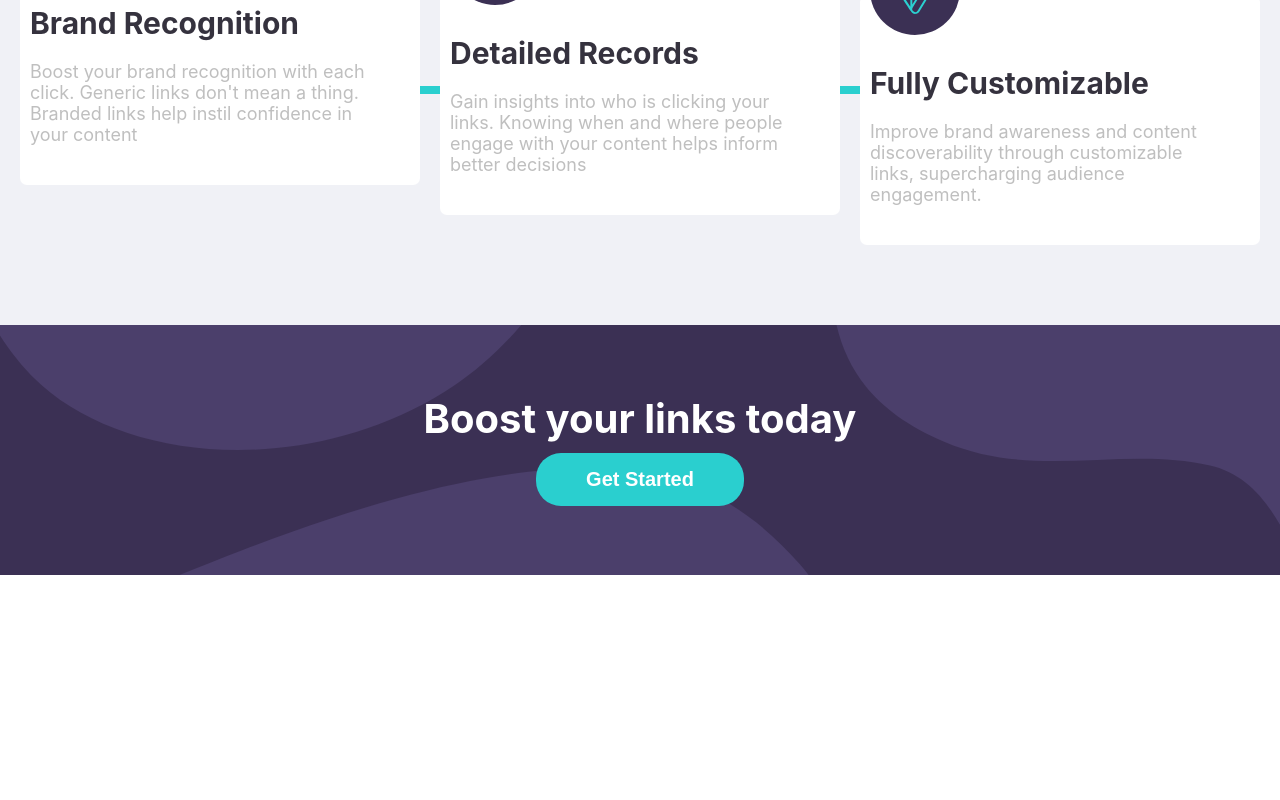
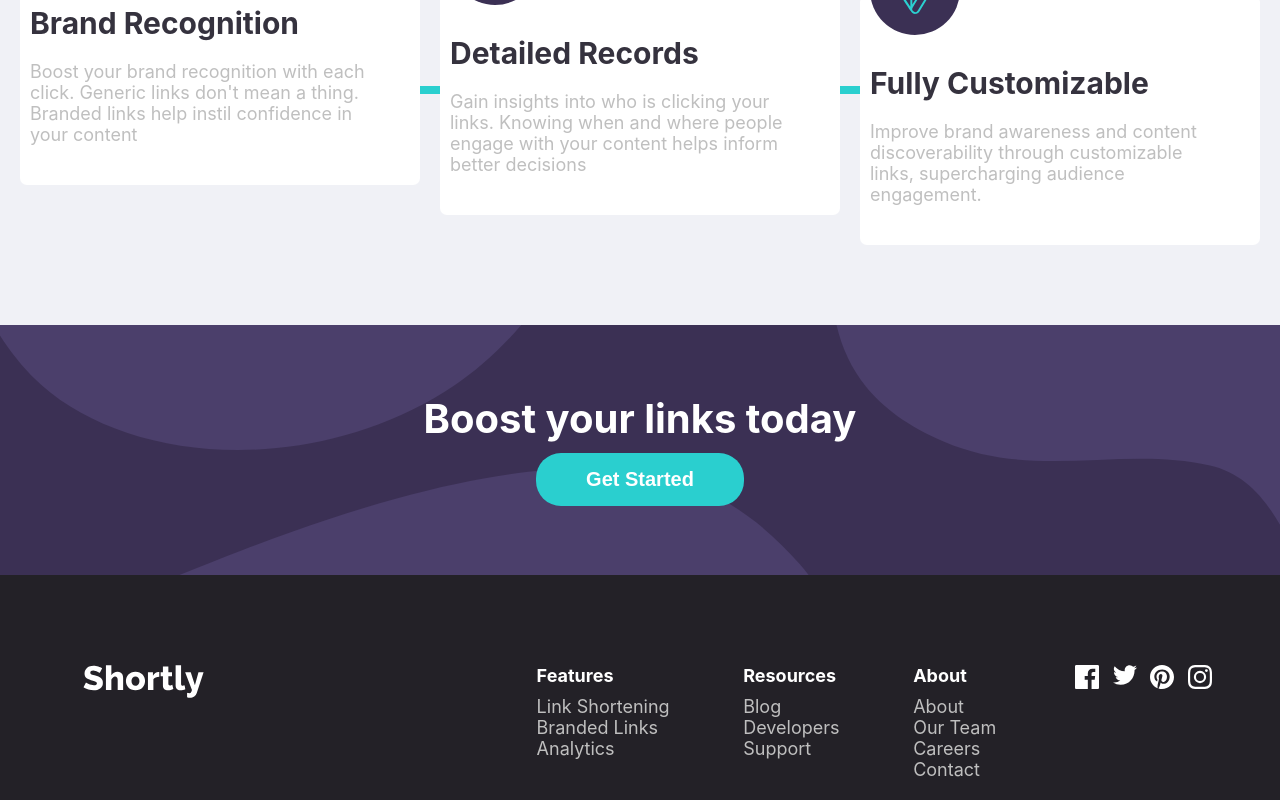
Before and after one commit to Adityaverma123/InternetFolks-Assignment, a React (Create React App) app: page / in a window 1280 px wide. Shown: the part 1139-1939 px from the top of the page. Before the commit the page ends 1714 px from the top, so only its background shows below. Built offline with nearby package versions, Linux system fonts and the light colour scheme.

Commit message:
footer added

```diff
--- a/src/App.js
+++ b/src/App.js
@@ -7,6 +7,7 @@ import Features from "./components/Features";
 import Resources from "./components/Resources";
 import Pricing from "./components/Pricing";
 import Home from "./components/Home";
+import Footer from "./components/Footer";
 
 function App() {
   return (
@@ -17,6 +18,7 @@ function App() {
           <Switch>
             <Route exact path="/">
               <Home />
+              <Footer/>
             </Route>
           </Switch>
           <Switch>
--- /dev/null
+++ b/src/components/Footer.js
@@ -0,0 +1,153 @@
+import { Link } from "react-router-dom";
+import styled from "styled-components";
+
+const Footer = () => {
+  return (
+    <FooterContainer>
+      <FooterBody>
+        <FooterLeft>
+          <Link to="/">
+            <img src={require("../assets/logo-white.svg").default} alt="Logo" />
+          </Link>
+        </FooterLeft>
+        <FooterRight>
+          <FeatureContainer>
+            <h3>Features</h3>
+            <Link to="/">Link Shortening</Link>
+            <Link to="/">Branded Links</Link>
+            <Link to="/">Analytics</Link>
+          </FeatureContainer>
+          <ResourcesContainer>
+            <h3>Resources</h3>
+            <Link to="/">Blog</Link>
+            <Link to="/">Developers</Link>
+            <Link to="/">Support</Link>
+          </ResourcesContainer>
+          <CompanyContainer>
+            <h3>About</h3>
+            <Link to="/">About</Link>
+            <Link to="/">Our Team</Link>
+            <Link to="/">Careers</Link>
+            <Link to="/">Contact</Link>
+          </CompanyContainer>
+          <SocialLinks>
+            <img src={require("../assets/icon-facebook.svg").default} />
+            <img src={require("../assets/icon-twitter.svg").default} />
+            <img src={require("../assets/icon-pinterest.svg").default} />
+            <img src={require("../assets/icon-instagram.svg").default} />
+          </SocialLinks>
+        </FooterRight>
+      </FooterBody>
+    </FooterContainer>
+  );
+};
+
+export default Footer;
+const FooterContainer = styled.div`
+  display: flex;
+  justify-content: center;
+  background-color: #232127;
+  padding: 40px 0 20px 20px;
+`;
+const FooterBody = styled.div`
+  display: flex;
+  margin-top: 50px;
+  width: 90%;
+  @media (max-width: 850px) {
+    margin-top: 0;
+  }
+  @media (max-width: 850px) {
+    flex-direction: column;
+    align-items: center;
+  }
+`;
+
+const FooterLeft = styled.div`
+  flex: 0.4;
+`;
+const ResourcesContainer = styled.div`
+  display: flex;
+  flex-direction: column;
+  > h3 {
+    color: white;
+    font-weight: 700;
+    margin-bottom: 10px;
+    @media (max-width: 850px) {
+      text-align: center;
+      margin-top: 20px;
+      margin-bottom: 20px;
+    }
+  }
+  > a {
+    text-decoration: none;
+    color: #bfbfbf;
+    @media (max-width: 850px) {
+      text-align: center;
+    }
+  }
+`;
+const CompanyContainer = styled.div`
+  display: flex;
+  flex-direction: column;
+  > h3 {
+    color: white;
+    font-weight: 700;
+    margin-bottom: 10px;
+    @media (max-width: 850px) {
+      text-align: center;
+      margin-top: 20px;
+      margin-bottom: 20px;
+    }
+  }
+  > a {
+    text-decoration: none;
+    color: #bfbfbf;
+    @media (max-width: 850px) {
+      text-align: center;
+    }
+  }
+`;
+const FooterRight = styled.div`
+  display: flex;
+  justify-content: space-between;
+  flex: 0.6;
+  @media (max-width: 850px) {
+    flex-direction: column;
+    align-items: center;
+    flex: 0.5;
+  }
+`;
+const FeatureContainer = styled.div`
+  display: flex;
+  flex-direction: column;
+  > h3 {
+    color: white;
+    font-weight: 700;
+    margin-bottom: 10px;
+    @media (max-width: 850px) {
+      text-align: center;
+      margin-top: 40px;
+      margin-bottom: 20px;
+    }
+  }
+  > a {
+    text-decoration: none;
+    color: #bfbfbf;
+    @media (max-width: 850px) {
+      text-align: center;
+    }
+  }
+`;
+const SocialLinks = styled.div`
+  display: flex;
+  justify-content: space-between;
+  align-items: flex-start;
+  flex: 0.4;
+  @media (max-width: 850px) {
+    margin-top: 40px;
+    align-items: center;
+  }
+  > img {
+    margin: 0 5px;
+  }
+`;
--- a/src/components/Navbar.js
+++ b/src/components/Navbar.js
@@ -8,7 +8,7 @@ const Navbar = () => {
     <Nav>
       <NavLeft>
         <Link to="/">
-          <img src={require("../assets/logo.svg").default} alt="mySvgImage" />
+          <img src={require("../assets/logo.svg").default} alt="Logo" />
         </Link>
         <Hamburger onClick={() => openNav(!nav)}>
           <span />
```
Also changed, not shown: src/assets/logo-white.svg (added).
